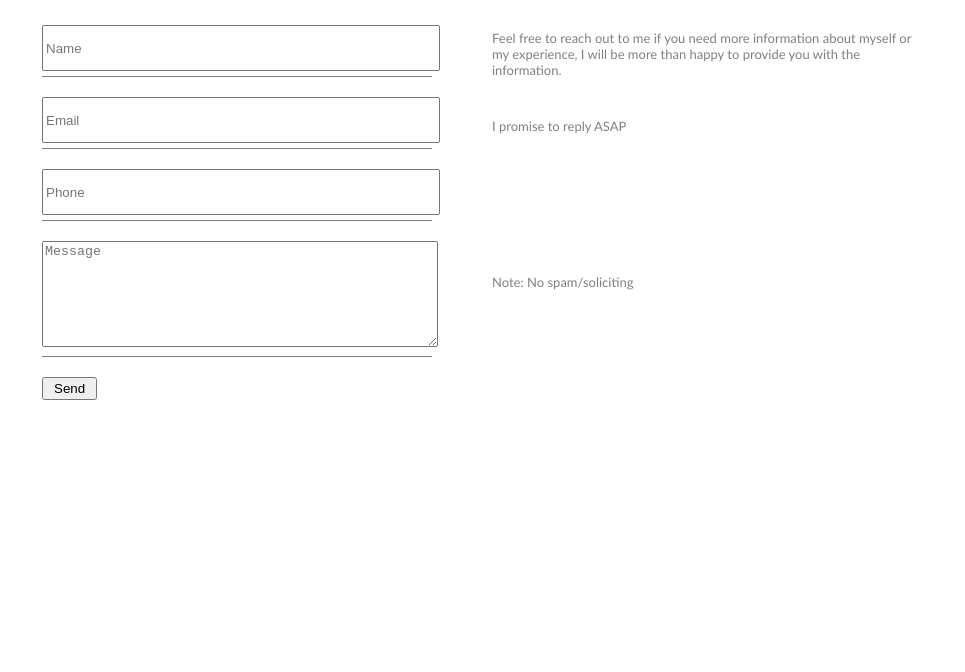
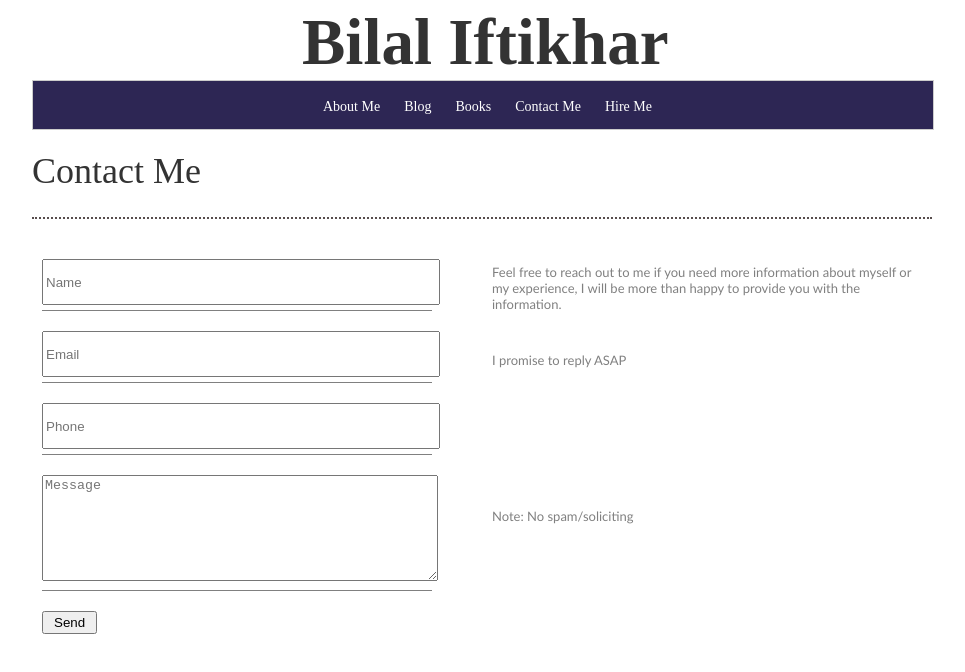
Before and after one commit to biftikhar/Bilal, a plain HTML site: page my webpage/contact.html in a window 1280 px wide. Shown: the whole page, without its empty margins (158-1123 px from the left). Drawn offline with Linux system fonts and the light colour scheme.

Commit message:
we added header and the menu for contact page

```diff
--- a/my webpage/contact.html
+++ b/my webpage/contact.html
@@ -6,6 +6,29 @@
         <title>Contact me</title>
     </head>
     <body>
+        <div class="header">
+            <h1>Bilal Iftikhar</h1>
+        </div>
+        <div class="navbar">
+            <ul class="navbar-items">
+                <li class="menu-item">
+                    <a href="./index.html">About Me</a>
+                </li>
+                <li class="menu-item">
+                    <a href="www.google.com">Blog</a>
+                </li>
+                <li class="menu-item">
+                    <a href="www.google.com">Books</a>
+                </li>
+                <li class="menu-item">
+                    <a href="./contact.html">Contact Me</a>
+                </li>
+                <li class="menu-item">
+                    <a href="www.google.com">Hire Me</a>
+                </li>
+            </ul>
+        </div>
+        <h2>Contact Me</h2>
         <div class="main1">
             <span>
                 <form>
```
